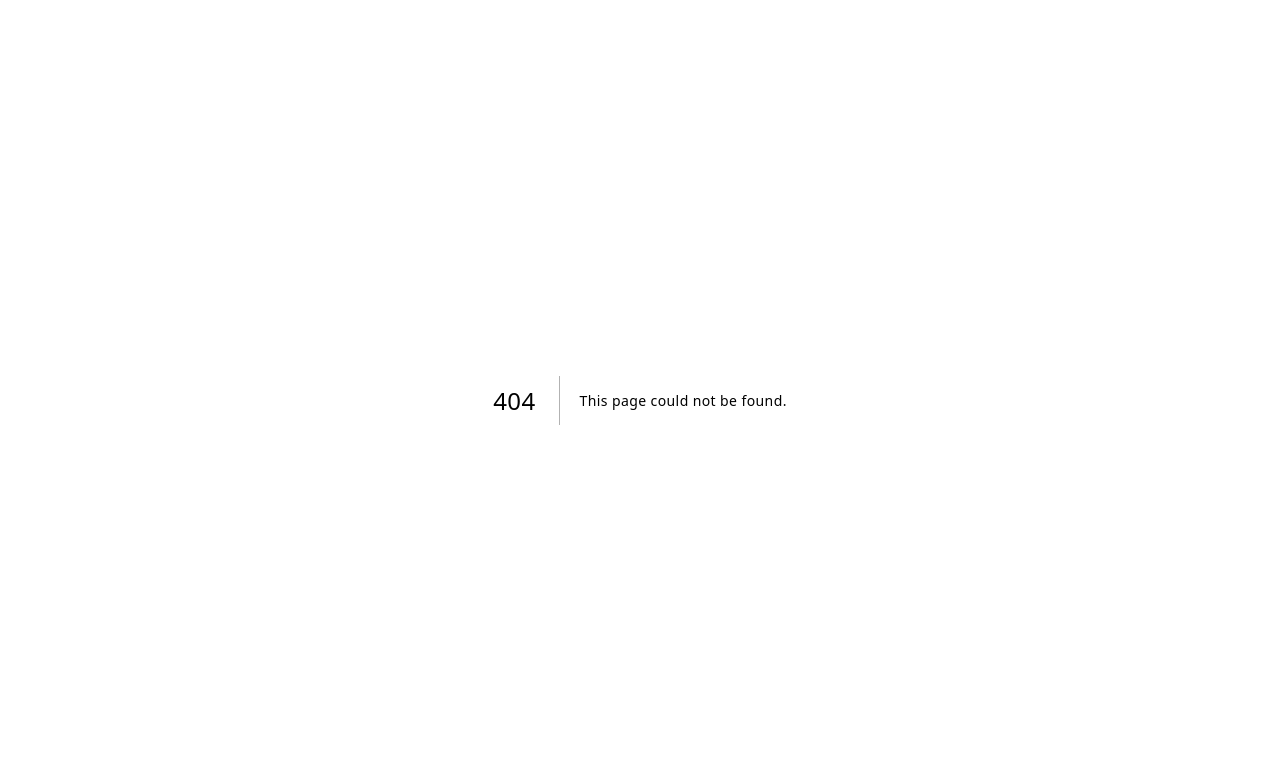
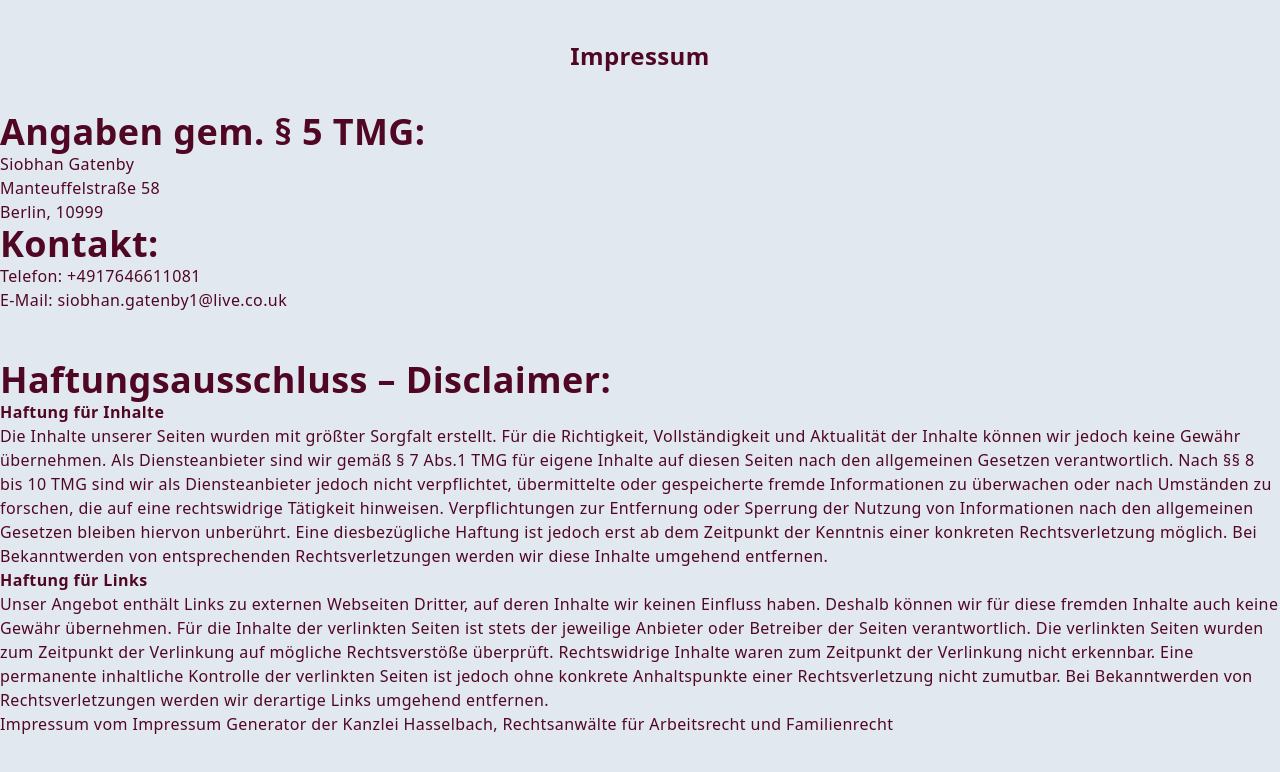
Before and after one commit to shivg90/portfolio-developer, a Next.js app: page /impressum in a window 1280 px wide. Before the commit this address had no page. Shown: the top 772 px of the page. Built offline with nearby package versions, Linux system fonts and the light colour scheme.

Commit message:
added impressum

```diff
--- /dev/null
+++ b/src/pages/impressum.js
@@ -0,0 +1,52 @@
+import React from 'react';
+
+const Impressum = () => {
+    return (
+        <>
+         <div>
+                <h1 className="text-center py-10 text-2xl">Impressum</h1>
+                <h2>Angaben gem. § 5 TMG:</h2>
+                <p>
+                    Siobhan Gatenby
+                    <br />
+                    Manteuffelstraße 58
+                    <br />
+                    Berlin, 10999
+                </p>
+                <h2>Kontakt:</h2>
+                <p>
+                    Telefon: +4917646611081
+                    <br />
+                    E-Mail: siobhan.gatenby1@live.co.uk
+                </p>
+                <br />
+                <br />
+                <h2>Haftungsausschluss – Disclaimer:</h2>
+                <h3>Haftung für Inhalte</h3>
+                <p>
+                    Die Inhalte unserer Seiten wurden mit größter Sorgfalt erstellt. Für die Richtigkeit, Vollständigkeit und Aktualität der Inhalte können wir jedoch keine Gewähr übernehmen. Als Diensteanbieter sind wir gemäß § 7 Abs.1 TMG für eigene Inhalte auf diesen Seiten nach den allgemeinen Gesetzen verantwortlich. Nach §§ 8 bis 10 TMG sind wir als Diensteanbieter jedoch nicht verpflichtet, übermittelte oder gespeicherte fremde Informationen zu überwachen oder nach Umständen zu forschen, die auf eine rechtswidrige Tätigkeit hinweisen. Verpflichtungen zur Entfernung oder Sperrung der Nutzung von Informationen nach den allgemeinen Gesetzen bleiben hiervon unberührt. Eine diesbezügliche Haftung ist jedoch erst ab dem Zeitpunkt der Kenntnis einer konkreten Rechtsverletzung möglich. Bei Bekanntwerden von entsprechenden Rechtsverletzungen werden wir diese Inhalte umgehend entfernen.
+                </p>
+                <h3>Haftung für Links</h3>
+                <p>
+                    Unser Angebot enthält Links zu externen Webseiten Dritter, auf deren Inhalte wir keinen Einfluss haben. Deshalb können wir für diese fremden Inhalte auch keine Gewähr übernehmen. Für die Inhalte der verlinkten Seiten ist stets der jeweilige Anbieter oder Betreiber der Seiten verantwortlich. Die verlinkten Seiten wurden zum Zeitpunkt der Verlinkung auf mögliche Rechtsverstöße überprüft. Rechtswidrige Inhalte waren zum Zeitpunkt der Verlinkung nicht erkennbar. Eine permanente inhaltliche Kontrolle der verlinkten Seiten ist jedoch ohne konkrete Anhaltspunkte einer Rechtsverletzung nicht zumutbar. Bei Bekanntwerden von Rechtsverletzungen werden wir derartige Links umgehend entfernen.
+                </p>
+                    Impressum vom <a href="https://www.impressum-generator.de">Impressum Generator</a> der <a href="https://www.kanzlei-hasselbach.de/">Kanzlei Hasselbach, Rechtsanwälte für Arbeitsrecht und Familienrecht</a>
+
+            </div>
+
+
+
+
+
+
+
+
+
+
+
+
+        </>
+    )
+}
+
+export default Impressum;
```
